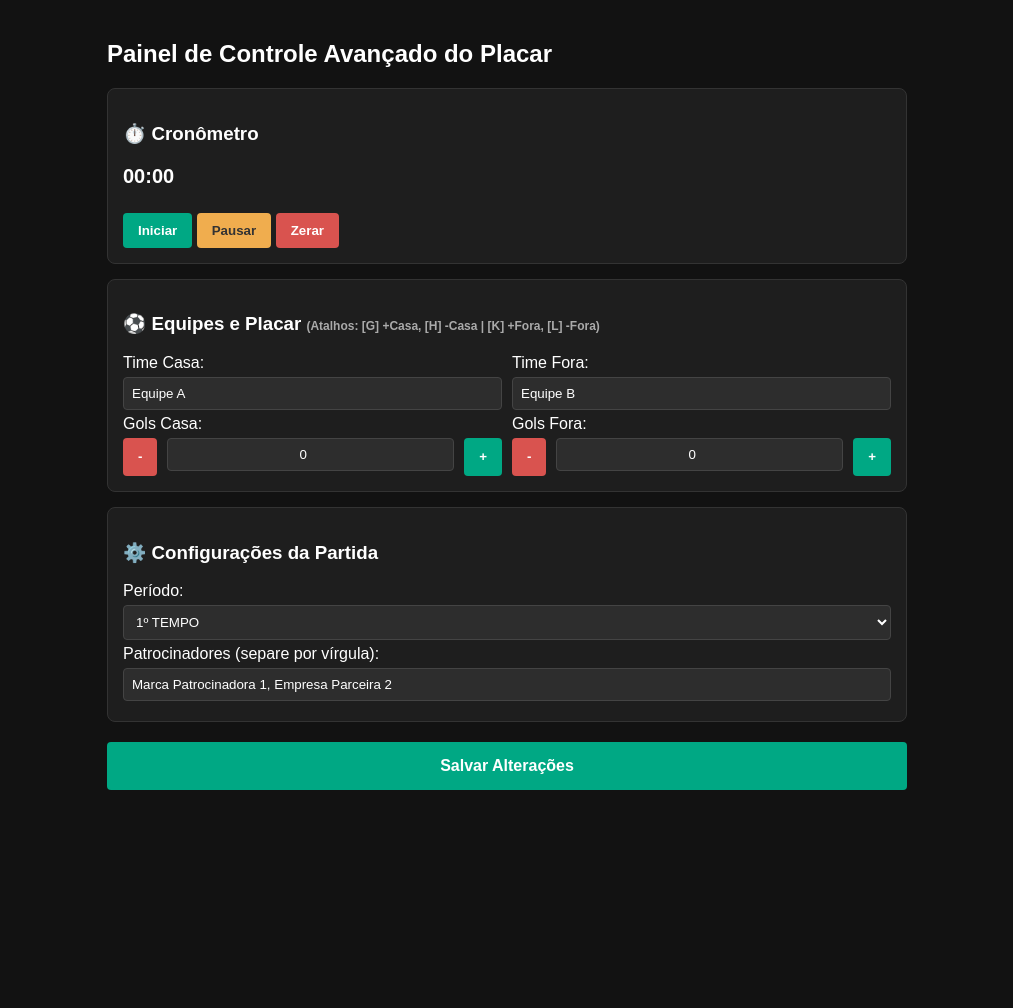
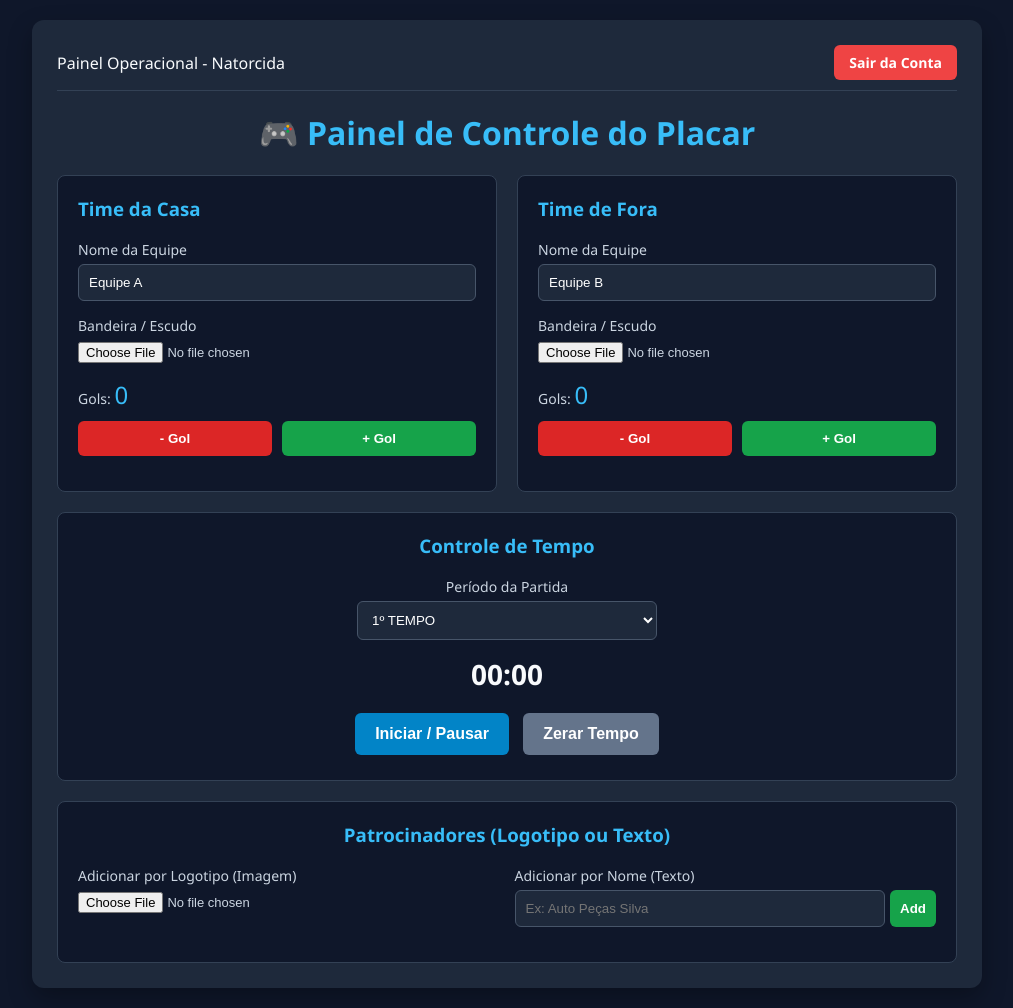
Before and after one commit to jpkardozo/placar-transmissao, a Flask app: page / in a window 1280 px wide. Shown: the whole page, without its empty margins (133-1146 px from the left). Before the commit the page ends 790 px from the top, so only its background shows below. Run offline with Flask 3, Linux system fonts and the light colour scheme; a user stored in the database is signed in; data that the repository does not hold is empty.

Commit message:
Atualizacao completa com login, bandeiras e patrocinadores por texto/imagem

```diff
--- a/app.py
+++ b/app.py
@@ -20,28 +20,46 @@ from flask_login import (
     logout_user,
 )
 from werkzeug.security import check_password_hash, generate_password_hash
+from werkzeug.utils import secure_filename
 
 app = Flask(__name__)
 app.secret_key = os.environ.get(
     "SECRET_KEY", "chave_secreta_natorcida_super_segura"
 )
 
+# Configuração da Pasta de Uploads de Imagens (Bandeiras e Patrocinadores)
+UPLOAD_FOLDER = "static/uploads"
+ALLOWED_EXTENSIONS = {"png", "jpg", "jpeg", "webp", "gif"}
+
+app.config["UPLOAD_FOLDER"] = UPLOAD_FOLDER
+os.makedirs(UPLOAD_FOLDER, exist_ok=True)
+
+
+def allowed_file(filename):
+    return (
+        "." in filename
+        and filename.rsplit(".", 1)[1].lower() in ALLOWED_EXTENSIONS
+    )
+
+
 # Configuração do Flask-Login
 login_manager = LoginManager()
 login_manager.init_app(app)
 login_manager.login_view = "login"
 
-# Estado global do jogo em memória
+# Estado global do jogo
 estado_jogo = {
     "time_casa": "Equipe A",
+    "bandeira_casa": "",
     "gols_casa": 0,
     "time_fora": "Equipe B",
+    "bandeira_fora": "",
     "gols_fora": 0,
     "minutos": 0,
     "segundos": 0,
     "cronometro_rodando": False,
     "periodo": "1º TEMPO",
-    "patrocinadores": ["Marca Patrocinadora 1", "Empresa Parceira 2"],
+    "patrocinadores": [],  # Pode conter caminhos de imagens ou textos simples
     "animar_gol": False,
 }
 
@@ -111,7 +129,10 @@ def login():
 
         conn = sqlite3.connect("usuarios.db")
         cursor = conn.cursor()
-        cursor.execute("SELECT id, username, password FROM users WHERE username = ?", (username,))
+        cursor.execute(
+            "SELECT id, username, password FROM users WHERE username = ?",
+            (username,),
+        )
         user_data = cursor.fetchone()
         conn.close()
 
@@ -159,7 +180,7 @@ def logout():
     return redirect(url_for("login"))
 
 
-# Rota do Painel de Controle (Protegida por Login)
+# Rota do Painel de Controle (Protegida)
 @app.route("/")
 @login_required
 def controle():
@@ -172,7 +193,7 @@ def obs():
     return render_template("placar.html")
 
 
-# APIs de Estado do Jogo
+# APIs de Estado e Atualizações
 @app.route("/api/estado", methods=["GET"])
 def get_estado():
     return jsonify(estado_jogo)
@@ -206,6 +227,50 @@ def desativar_animacao():
     return jsonify({"status": "ok"})
 
 
+# Rota para Upload de Imagens (Bandeiras e Logotipos)
+@app.route("/api/upload", methods=["POST"])
+@login_required
+def upload_arquivo():
+    if "file" not in request.files:
+        return jsonify({"erro": "Nenhum arquivo enviado"}), 400
+
+    file = request.files["file"]
+    tipo = request.form.get("tipo")
+
+    if file and allowed_file(file.filename):
+        filename = secure_filename(f"{int(time.time())}_{file.filename}")
+        filepath = os.path.join(app.config["UPLOAD_FOLDER"], filename)
+        file.save(filepath)
+
+        caminho_relativo = f"/static/uploads/{filename}"
+
+        if tipo == "bandeira_casa":
+            estado_jogo["bandeira_casa"] = caminho_relativo
+        elif tipo == "bandeira_fora":
+            estado_jogo["bandeira_fora"] = caminho_relativo
+        elif tipo == "patrocinador":
+            estado_jogo["patrocinadores"].append(caminho_relativo)
+
+        return jsonify({"status": "sucesso", "url": caminho_relativo, **estado_jogo})
+
+    return jsonify({"erro": "Formato de arquivo inválido"}), 400
+
+
+# Rota para Adicionar Patrocinador por Texto
+@app.route("/api/adicionar_patrocinador_texto", methods=["POST"])
+@login_required
+def adicionar_patrocinador_texto():
+    global estado_jogo
+    dados = request.json
+    nome = dados.get("nome")
+
+    if nome:
+        estado_jogo["patrocinadores"].append(nome)
+        return jsonify({"status": "sucesso", **estado_jogo})
+
+    return jsonify({"erro": "Nome inválido"}), 400
+
+
 if __name__ == "__main__":
     port = int(os.environ.get("PORT", 5000))
     app.run(host="0.0.0.0", port=port)
--- a/templates/controle.html
+++ b/templates/controle.html
@@ -2,164 +2,235 @@
 <html lang="pt-BR">
 <head>
     <meta charset="UTF-8">
-    <title>Painel de Controle - Placar Pro</title>
+    <title>Painel de Controle - Placar Natorcida</title>
     <style>
-        body { font-family: Arial, sans-serif; background: #121212; color: #fff; padding: 20px; max-width: 800px; margin: auto; }
-        .card { background: #1e1e1e; padding: 15px; margin-bottom: 15px; border-radius: 8px; border: 1px solid #333; }
-        input, select { padding: 8px; margin: 5px 0; background: #2d2d2d; border: 1px solid #444; color: #fff; border-radius: 4px; width: 100%; box-sizing: border-box;}
-        button { padding: 10px 15px; background: #00a884; border: none; color: white; font-weight: bold; border-radius: 4px; cursor: pointer; margin-top: 5px; }
-        button:hover { background: #008f70; }
-        .btn-danger { background: #d9534f; }
-        .btn-danger:hover { background: #c9302c; }
-        .btn-warning { background: #f0ad4e; color: #333; }
-        .btn-warning:hover { background: #eea236; }
-        .row { display: flex; gap: 10px; }
-        .col { flex: 1; }
-        .atalhos-info { font-size: 12px; color: #aaa; margin-top: 5px; }
+        body { font-family: 'Segoe UI', Tahoma, Geneva, Verdana, sans-serif; background: #0f172a; color: #f8fafc; margin: 0; padding: 20px; }
+        .container { max-width: 900px; margin: 0 auto; background: #1e293b; padding: 25px; border-radius: 12px; box-shadow: 0 10px 25px rgba(0,0,0,0.3); }
+        h1 { text-align: center; color: #38bdf8; margin-top: 0; }
+        .top-bar { display: flex; justify-content: space-between; align-items: center; margin-bottom: 20px; border-bottom: 1px solid #334155; padding-bottom: 10px; }
+        .logout-btn { background: #ef4444; color: white; padding: 8px 15px; border-radius: 6px; text-decoration: none; font-weight: bold; font-size: 14px; }
+        .logout-btn:hover { background: #dc2626; }
+        .grid { display: grid; grid-template-columns: 1fr 1fr; gap: 20px; }
+        .card-team { background: #0f172a; padding: 20px; border-radius: 8px; border: 1px solid #334155; }
+        h3 { margin-top: 0; color: #38bdf8; }
+        .form-group { margin-bottom: 15px; }
+        label { display: block; margin-bottom: 5px; font-size: 14px; color: #cbd5e1; }
+        input[type="text"], select { width: 100%; padding: 10px; border: 1px solid #475569; border-radius: 6px; background: #1e293b; color: #fff; box-sizing: border-box; }
+        input[type="file"] { font-size: 13px; color: #cbd5e1; }
+        .btn-row { display: flex; gap: 10px; margin-top: 10px; }
+        button { flex: 1; padding: 10px; border: none; border-radius: 6px; font-weight: bold; cursor: pointer; transition: background 0.2s; }
+        .btn-plus { background: #16a34a; color: white; }
+        .btn-plus:hover { background: #15803d; }
+        .btn-minus { background: #dc2626; color: white; }
+        .btn-minus:hover { background: #b91c1c; }
+        .cronometro-box, .extras-box { background: #0f172a; padding: 20px; border-radius: 8px; border: 1px solid #334155; margin-top: 20px; text-align: center; }
+        .btn-acao { background: #0284c7; color: white; padding: 12px 20px; font-size: 16px; margin: 5px; }
+        .btn-acao:hover { background: #0369a1; }
+        .preview-img { max-height: 40px; margin-top: 5px; display: block; }
     </style>
 </head>
 <body>
-    <h2>Painel de Controle Avançado do Placar</h2>
-
-    <div class="card">
-        <h3>⏱️ Cronômetro</h3>
-        <p style="font-size: 20px; font-weight: bold;" id="visor-cronometro">00:00</p>
-        <button onclick="controlarRelogio('iniciar')">Iniciar</button>
-        <button class="btn-warning" onclick="controlarRelogio('pausar')">Pausar</button>
-        <button class="btn-danger" onclick="controlarRelogio('zerar')">Zerar</button>
+    <div class="container">
+        <div class="top-bar">
+            <span>Painel Operacional - Natorcida</span>
+            <a href="/logout" class="logout-btn">Sair da Conta</a>
         </div>
 
-    <div class="card">
-        <h3>⚽ Equipes e Placar <span class="atalhos-info">(Atalhos: [G] +Casa, [H] -Casa | [K] +Fora, [L] -Fora)</span></h3>
-        <div class="row">
-            <div class="col">
-                <label>Time Casa:</label>
-                <input type="text" id="time_casa">
-                <label>Gols Casa:</label>
-                <div class="row">
-                    <button class="btn-danger" onclick="mudarGol('gols_casa', -1)">-</button>
-                    <input type="number" id="gols_casa" style="text-align:center;">
-                    <button onclick="mudarGol('gols_casa', 1)">+</button>
+        <h1>🎮 Painel de Controle do Placar</h1>
+
+        <div class="grid">
+            <!-- Time da Casa -->
+            <div class="card-team">
+                <h3>Time da Casa</h3>
+                <div class="form-group">
+                    <label>Nome da Equipe</label>
+                    <input type="text" id="time_casa" oninput="atualizarCampo('time_casa', this.value)">
+                </div>
+                <div class="form-group">
+                    <label>Bandeira / Escudo</label>
+                    <input type="file" id="file_casa" accept="image/*" onchange="enviarBandeira('casa')">
+                    <img id="preview_casa" class="preview-img" src="" style="display:none;">
+                </div>
+                <div class="form-group">
+                    <label>Gols: <span id="txt_gols_casa" style="font-size: 24px; color: #38bdf8;">0</span></label>
+                    <div class="btn-row">
+                        <button class="btn-minus" onclick="mudarGols('casa', -1)">- Gol</button>
+                        <button class="btn-plus" onclick="mudarGols('casa', 1)">+ Gol</button>
                     </div>
                 </div>
-            <div class="col">
-                <label>Time Fora:</label>
-                <input type="text" id="time_fora">
-                <label>Gols Fora:</label>
-                <div class="row">
-                    <button class="btn-danger" onclick="mudarGol('gols_fora', -1)">-</button>
-                    <input type="number" id="gols_fora" style="text-align:center;">
-                    <button onclick="mudarGol('gols_fora', 1)">+</button>
+            </div>
+
+            <!-- Time de Fora -->
+            <div class="card-team">
+                <h3>Time de Fora</h3>
+                <div class="form-group">
+                    <label>Nome da Equipe</label>
+                    <input type="text" id="time_fora" oninput="atualizarCampo('time_fora', this.value)">
+                </div>
+                <div class="form-group">
+                    <label>Bandeira / Escudo</label>
+                    <input type="file" id="file_fora" accept="image/*" onchange="enviarBandeira('fora')">
+                    <img id="preview_fora" class="preview-img" src="" style="display:none;">
+                </div>
+                <div class="form-group">
+                    <label>Gols: <span id="txt_gols_fora" style="font-size: 24px; color: #38bdf8;">0</span></label>
+                    <div class="btn-row">
+                        <button class="btn-minus" onclick="mudarGols('fora', -1)">- Gol</button>
+                        <button class="btn-plus" onclick="mudarGols('fora', 1)">+ Gol</button>
                     </div>
                 </div>
             </div>
         </div>
 
-    <div class="card">
-        <h3>⚙️ Configurações da Partida</h3>
-        <label>Período:</label>
-        <select id="periodo">
+        <!-- Cronômetro e Período -->
+        <div class="cronometro-box">
+            <h3>Controle de Tempo</h3>
+            <div class="form-group" style="max-width: 300px; margin: 0 auto 15px auto;">
+                <label>Período da Partida</label>
+                <select id="periodo" onchange="atualizarCampo('periodo', this.value)">
                     <option value="1º TEMPO">1º TEMPO</option>
                     <option value="INTERVALO">INTERVALO</option>
                     <option value="2º TEMPO">2º TEMPO</option>
                     <option value="PRORROGAÇÃO">PRORROGAÇÃO</option>
-            <option value="PÊNALTIS">PÊNALTIS</option>
-            <option value="FINAL">FINAL</option>
+                    <option value="ENCERRADO">ENCERRADO</option>
                 </select>
-
-        <label>Patrocinadores (separe por vírgula):</label>
-        <input type="text" id="patrocinadores_txt" placeholder="Marca A, Empresa B, Loja C">
+            </div>
+            <div style="font-size: 28px; font-weight: bold; margin-bottom: 15px;" id="display_tempo">00:00</div>
+            <button class="btn-acao" id="btn_cronometro" onclick="toggleCronometro()">Iniciar / Pausar</button>
+            <button class="btn-acao" style="background: #64748b;" onclick="zerarCronometro()">Zerar Tempo</button>
         </div>
 
-    <button style="width: 100%; padding: 15px; font-size: 16px;" onclick="salvarDados()">Salvar Alterações</button>
+        <!-- Patrocinadores -->
+        <div class="extras-box">
+            <h3>Patrocinadores (Logotipo ou Texto)</h3>
+            <div style="display: grid; grid-template-columns: 1fr 1fr; gap: 15px; text-align: left;">
+                <div class="form-group">
+                    <label>Adicionar por Logotipo (Imagem)</label>
+                    <input type="file" id="file_patrocinador" accept="image/*" onchange="enviarPatrocinador()">
+                </div>
+                <div class="form-group">
+                    <label>Adicionar por Nome (Texto)</label>
+                    <div style="display: flex; gap: 5px;">
+                        <input type="text" id="texto_patrocinador" placeholder="Ex: Auto Peças Silva">
+                        <button class="btn-plus" onclick="adicionarPatrocinadorTexto()" style="width: 80px; margin-top: 0;">Add</button>
+                    </div>
+                </div>
+            </div>
+        </div>
+    </div>
 
     <script>
-        // Carrega os dados do servidor APENAS quando a página é aberta
-        function carregarDadosIniciais() {
-            fetch('/api/estado').then(res => res.json()).then(data => {
-                document.getElementById('time_casa').value = data.time_casa || '';
-                document.getElementById('time_fora').value = data.time_fora || '';
-                document.getElementById('gols_casa').value = data.gols_casa ?? 0;
-                document.getElementById('gols_fora').value = data.gols_fora ?? 0;
-                document.getElementById('periodo').value = data.periodo || '1º TEMPO';
+        let estadoLocal = {};
 
-                if(data.patrocinadores) {
-                    document.getElementById('patrocinadores_txt').value = data.patrocinadores.join(', ');
+        function buscarEstado() {
+            fetch('/api/estado')
+                .then(res => res.json())
+                .then(data => {
+                    estadoLocal = data;
+                    document.getElementById('time_casa').value = data.time_casa;
+                    document.getElementById('time_fora').value = data.time_fora;
+                    document.getElementById('txt_gols_casa').innerText = data.gols_casa;
+                    document.getElementById('txt_gols_fora').innerText = data.gols_fora;
+                    document.getElementById('periodo').value = data.periodo;
+
+                    let mins = String(data.minutos).padStart(2, '0');
+                    let segs = String(data.segundos).padStart(2, '0');
+                    document.getElementById('display_tempo').innerText = `${mins}:${segs}`;
+
+                    if (data.bandeira_casa) {
+                        let img = document.getElementById('preview_casa');
+                        img.src = data.bandeira_casa;
+                        img.style.display = 'block';
+                    }
+                    if (data.bandeira_fora) {
+                        let img = document.getElementById('preview_fora');
+                        img.src = data.bandeira_fora;
+                        img.style.display = 'block';
                     }
                 });
         }
 
-        // Atualiza apenas o cronômetro na tela para não apagar o que você está digitando
-        function atualizarApenasRelogio() {
-            fetch('/api/estado').then(res => res.json()).then(data => {
-                let min = String(data.minutos).padStart(2, '0');
-                let seg = String(data.segundos).padStart(2, '0');
-                document.getElementById('visor-cronometro').innerText = min + ":" + seg;
+        function enviarDados(payload) {
+            fetch('/api/atualizar', {
+                method: 'POST',
+                headers: { 'Content-Type': 'application/json' },
+                body: JSON.stringify(payload)
+            }).then(res => res.json()).then(data => buscarEstado());
+        }
+
+        function atualizarCampo(campo, valor) {
+            let payload = {};
+            payload[campo] = valor;
+            enviarDados(payload);
+        }
+
+        function mudarGols(time, valor) {
+            if (time === 'casa') {
+                let novo = estadoLocal.gols_casa + valor;
+                if (novo >= 0) atualizarCampo('gols_casa', novo);
+            } else {
+                let novo = estadoLocal.gols_fora + valor;
+                if (novo >= 0) atualizarCampo('gols_fora', novo);
+            }
+        }
+
+        function toggleCronometro() {
+            let rodando = !estadoLocal.cronometro_rodando;
+            enviarDados({ cronometro_rodando: rodando });
+        }
+
+        function zerarCronometro() {
+            enviarDados({ minutos: 0, segundos: 0, cronometro_rodando: false });
+        }
+
+        function enviarBandeira(time) {
+            let input = document.getElementById(time === 'casa' ? 'file_casa' : 'file_fora');
+            if (input.files.length === 0) return;
+
+            let formData = new FormData();
+            formData.append('file', input.files[0]);
+            formData.append('tipo', 'bandeira_' + time);
+
+            fetch('/api/upload', { method: 'POST', body: formData })
+                .then(res => res.json())
+                .then(data => { buscarEstado(); });
+        }
+
+        function enviarPatrocinador() {
+            let input = document.getElementById('file_patrocinador');
+            if (input.files.length === 0) return;
+
+            let formData = new FormData();
+            formData.append('file', input.files[0]);
+            formData.append('tipo', 'patrocinador');
+
+            fetch('/api/upload', { method: 'POST', body: formData })
+                .then(res => res.json())
+                .then(data => {
+                    alert('Logotipo do patrocinador enviado com sucesso!');
+                    input.value = '';
                 });
         }
 
-        function salvarDados() {
-            let textoPatrocinadores = document.getElementById('patrocinadores_txt').value;
-            let pats = textoPatrocinadores.split(',').map(s => s.trim()).filter(s => s.length > 0);
+        function adicionarPatrocinadorTexto() {
+            let input = document.getElementById('texto_patrocinador');
+            let nome = input.value.trim();
+            if (!nome) return;
 
-            let dados = {
-                time_casa: document.getElementById('time_casa').value,
-                time_fora: document.getElementById('time_fora').value,
-                gols_casa: parseInt(document.getElementById('gols_casa').value) || 0,
-                gols_fora: parseInt(document.getElementById('gols_fora').value) || 0,
-                periodo: document.getElementById('periodo').value,
-                patrocinadores: pats
-            };
-
-            fetch('/api/atualizar', {
+            fetch('/api/adicionar_patrocinador_texto', {
                 method: 'POST',
-                headers: {'Content-Type': 'application/json'},
-                body: JSON.stringify(dados)
-            }).then(res => res.json()).then(data => {
-
+                headers: { 'Content-Type': 'application/json' },
+                body: JSON.stringify({ nome: nome })
+            })
+            .then(res => res.json())
+            .then(data => {
+                alert('Patrocinador em texto adicionado!');
+                input.value = '';
             });
         }
 
-        function mudarGol(campo, valor) {
-            let input = document.getElementById(campo);
-            let atual = parseInt(input.value) || 0;
-            let novo = atual + valor;
-            if (novo < 0) novo = 0;
-            input.value = novo;
-            salvarDados();
-        }
-
-        function controlarRelogio(acao) {
-            let dados = {};
-            if (acao === 'iniciar') dados.cronometro_rodando = true;
-            if (acao === 'pausar') dados.cronometro_rodando = false;
-            if (acao === 'zerar') {
-                dados.cronometro_rodando = false;
-                dados.minutos = 0;
-                dados.segundos = 0;
-            }
-
-            fetch('/api/atualizar', {
-                method: 'POST',
-                headers: {'Content-Type': 'application/json'},
-                body: JSON.stringify(dados)
-            }).then(() => atualizarApenasRelogio());
-        }
-
-        // Atalhos de teclado globais no painel
-        document.addEventListener('keydown', (e) => {
-            if (document.activeElement.tagName === 'INPUT') return;
-
-            if (e.key.toLowerCase() === 'g') mudarGol('gols_casa', 1);
-            if (e.key.toLowerCase() === 'h') mudarGol('gols_casa', -1);
-            if (e.key.toLowerCase() === 'k') mudarGol('gols_fora', 1);
-            if (e.key.toLowerCase() === 'l') mudarGol('gols_fora', -1);
-        });
-
-        // Inicialização
-        carregarDadosIniciais();
-        // Atualiza o relógio a cada 1 segundo em segundo plano
-        setInterval(atualizarApenasRelogio, 1000);
+        setInterval(buscarEstado, 1000);
+        buscarEstado();
     </script>
 </body>
 </html>
```
Also changed, not shown: templates/placar.html (+106 -121 lines), static/uploads/1790286012_LOGO_LINUXCRIATIVO-NOVO.png (added), templates/login.html (line endings or trailing spaces). Lines whose indentation alone changed are shown as unchanged.
